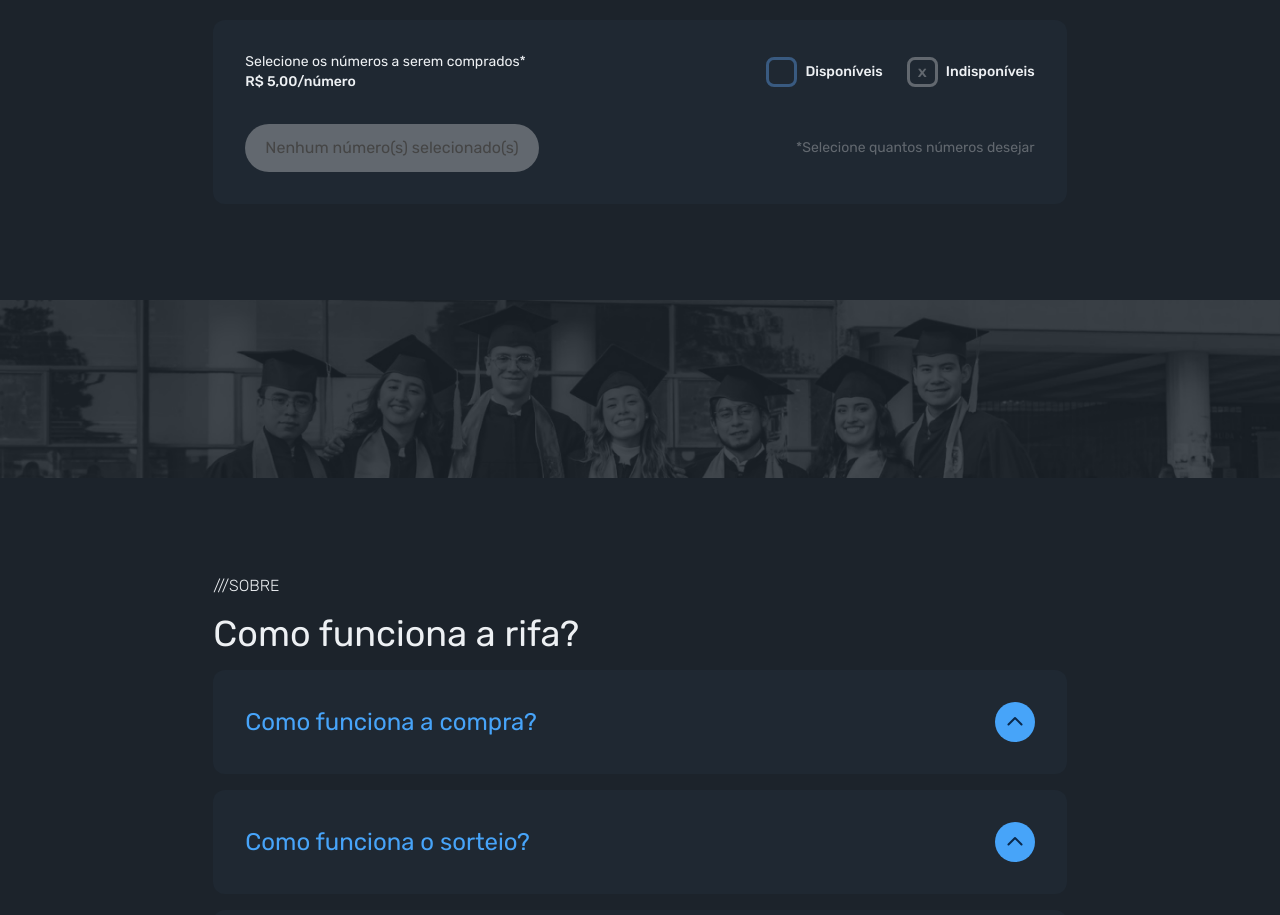
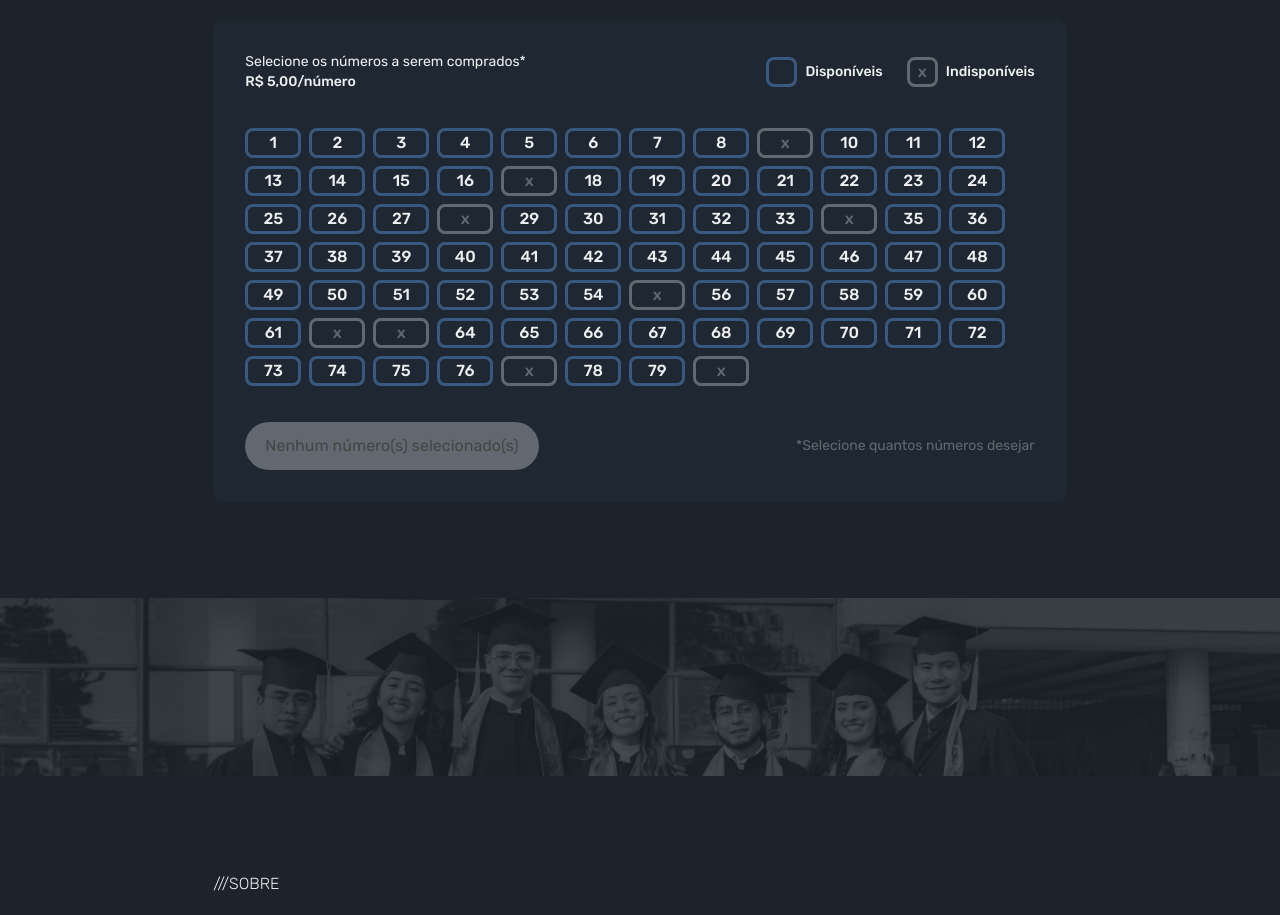
Before and after one commit to rodrigocitadin/ueek, a Next.js app: page / in a window 1280 px wide. Shown: the part 1300-2215 px from the top of the page. Built offline with nearby package versions, Linux system fonts and the light colour scheme.

Commit message:
finished :(

```diff
--- a/app/components/NumbersToSelect.tsx
+++ b/app/components/NumbersToSelect.tsx
@@ -3,12 +3,11 @@ import AvailableBox from "./AvailableBox";
 import UnavailableBox from "./UnavailableBox";
 
 export default function NumbersToSelect() {
-  const numbers: number[][] = useSelector((state: any) => state.numbers.numbers);
+  const numbers: number[] = useSelector((state: any) => state.numbers.numbers);
+  const soldNumbers = [9, 17, 28, 34, 55, 62, 63, 77, 80];
 
-  const sortedNumbers = [...numbers[0], ...numbers[1]].sort((a, b) => a - b);
-
-  return sortedNumbers.map((v) => numbers[0].includes(v)
-    ? <AvailableBox key={v} className="mr-2 my-1">{v.toString()}</AvailableBox>
-    : <UnavailableBox key={v} className="mr-2 my-1" />
+  return numbers.map((v) => soldNumbers.includes(v)
+    ? <UnavailableBox key={v} className="mr-2 my-1" />
+    : <AvailableBox key={v} className="mr-2 my-1">{v.toString()}</AvailableBox>
   )
 }
--- a/app/reducers/numbersReducer.ts
+++ b/app/reducers/numbersReducer.ts
@@ -1,16 +1,13 @@
 import { PayloadAction, createSlice } from "@reduxjs/toolkit";
 
 export interface numbersState {
-  numbers: number[][]
+  numbers: number[]
   selectedNumbers: number[],
   price: number
 }
 
 const initialState: numbersState = {
-  numbers: [
-    [],
-    []
-  ],
+  numbers: [...Array(80)].map((_, i) => 1 + i++),
   selectedNumbers: [],
   price: 5.0
 }
--- a/app/sections/PaymentAside.tsx
+++ b/app/sections/PaymentAside.tsx
@@ -31,6 +31,8 @@ export default function PaymentAside() {
 
   function saveDataState() {
     dispatch(saveData({ ...updatingValue, selected_numbers: selectedNumbers }));
+    dispatch(closeAside());
+    dispatch(removeBlurBg());
   }
 
   function handleRadio(value: string) {
```
